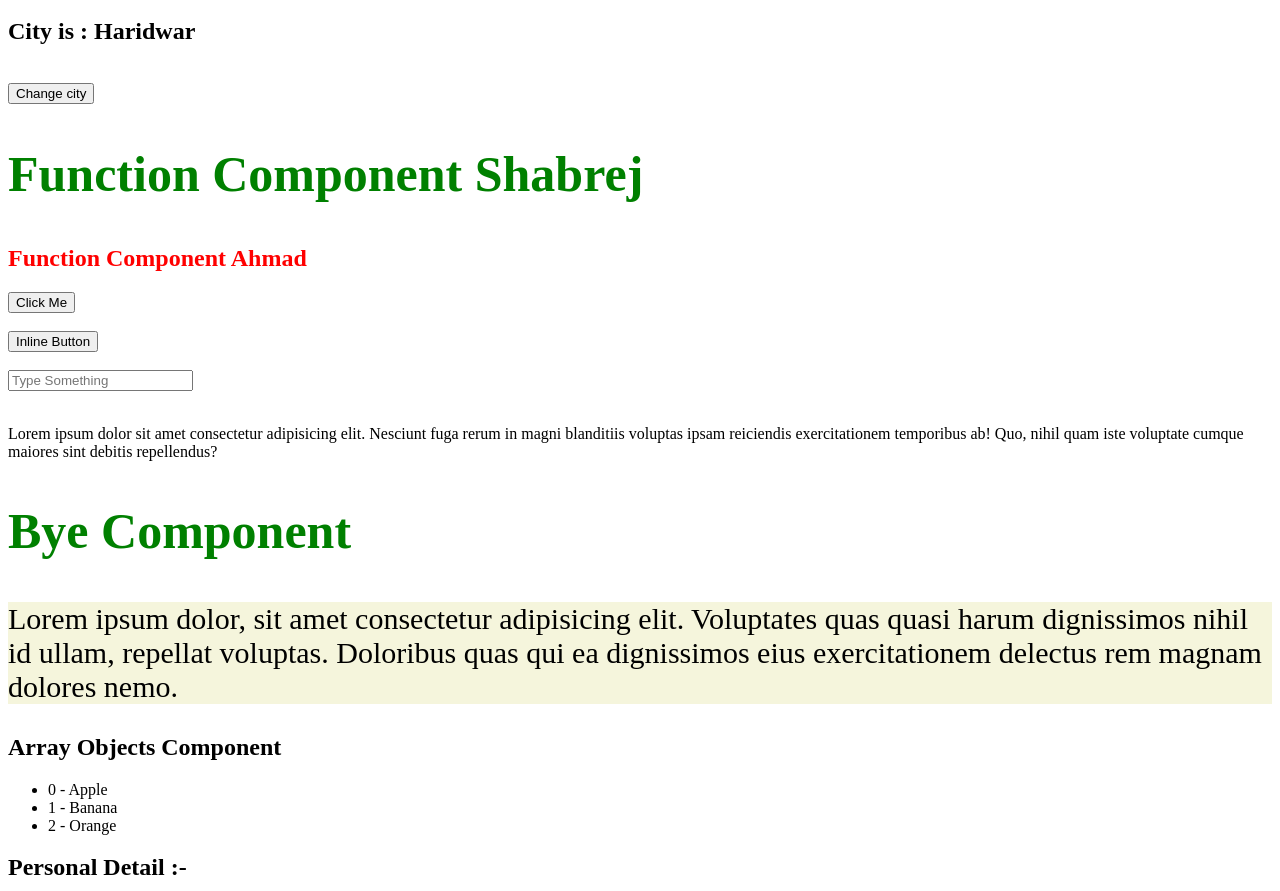
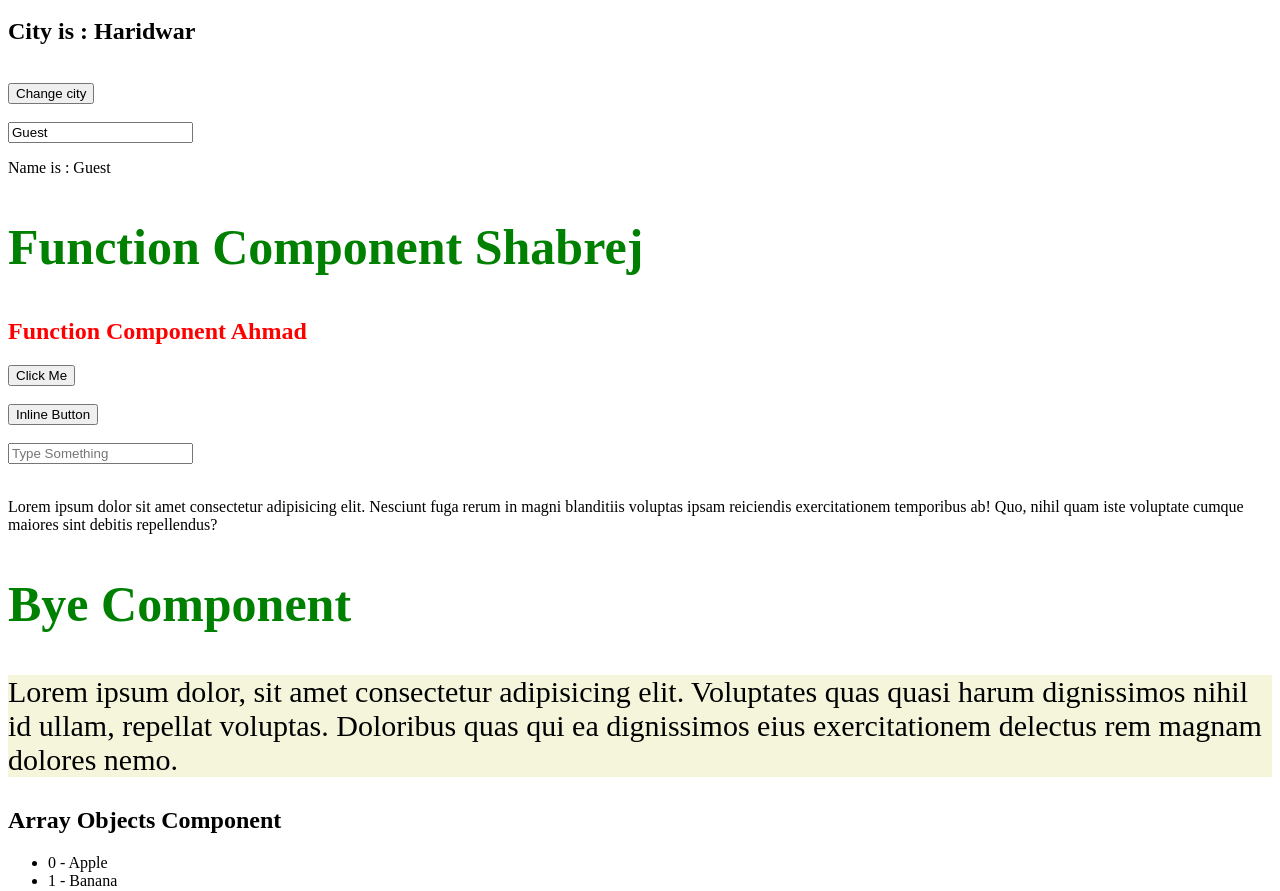
Before and after one commit to shabrej15/reactlearnapp, a React (Vite) app: page / in a window 1280 px wide. Shown: the part 1080-1971 px from the top of the page. Built offline with nearby package versions, Linux system fonts and the light colour scheme.

Commit message:
form example in state management

```diff
--- a/src/StateManagement.jsx
+++ b/src/StateManagement.jsx
@@ -15,6 +15,11 @@ function StateManagement() {
     const changeCity=() =>{
         setStudent({...student, city:"Mumbai"})
     }
+
+    const handleInput = (e) =>{
+        setName(e.target.value)
+    }
+
   return (
     <div>
         <h1>StateManagement</h1>
@@ -38,7 +43,11 @@ function StateManagement() {
         <h2>Name is : {student.name}</h2><br />
         <h2>Grade is : {student.grade}</h2><br />
         <h2>City is : {student.city}</h2><br />
-        <button onClick={changeCity}>Change city</button>
+        <button onClick={changeCity}>Change city</button><br /><br />
+
+
+        <input type="text" value={name} onChange={handleInput} placeholder="Input Name" /><br />
+        <p>Name is : {name || "Guest"}</p>
 
 
     </div>
```
